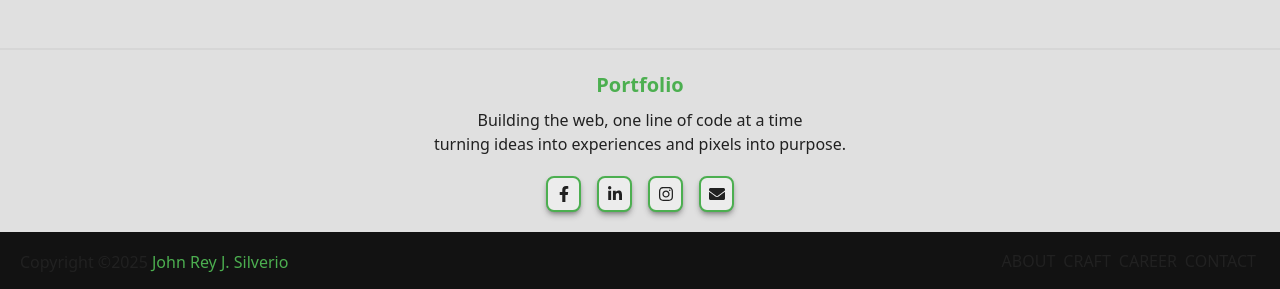
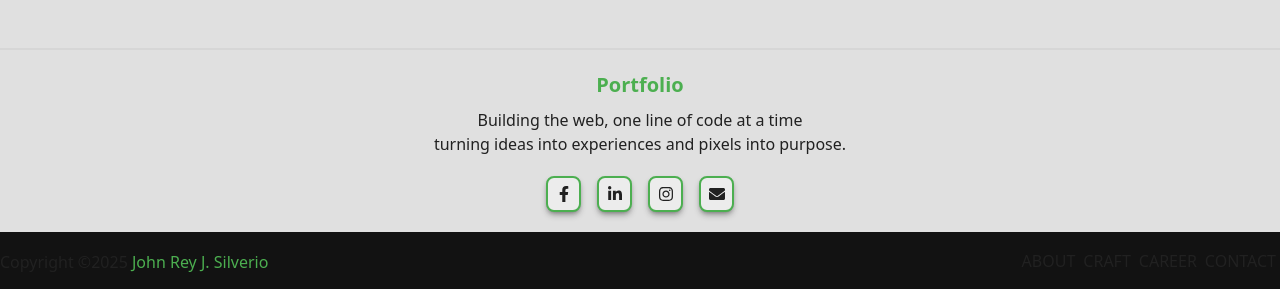
Before and after one commit to johnreysilverio/Portfolio, a Next.js app: page / in a window 1280 px wide. Shown: the part 3952-4241 px from the top of the page. Built offline with nearby package versions, Linux system fonts and the light colour scheme.

Commit message:
fixed footbar

```diff
--- a/components/buttons/MainButton.tsx
+++ b/components/buttons/MainButton.tsx
@@ -7,9 +7,9 @@ const MainButton = ({ text = "" }) => {
   return (
     <Button
       variant="default"
-      className="bg-component2 dark:bg-component2 hover:bg-highlight/75 hover:dark:bg-highlight/75 border-1 border-highlight flex justify-center rounded-md px-10 py-6 shadow-md/30"
+      className="bg-component2 dark:bg-component2/50 hover:bg-highlight/50 hover:dark:bg-highlight/50 border-1 border-highlight flex justify-center rounded-md px-10 py-6 shadow-md/30"
     >
-      <p className="text-[20px] 3xl:text-[24px] text-highlight font-medium text-constantText text-center leading-none">
+      <p className="text-[20px] 3xl:text-[24px] text-highlight font-medium text-center leading-none">
         {text}
       </p>
     </Button>
--- a/components/sections/Footer.tsx
+++ b/components/sections/Footer.tsx
@@ -20,8 +20,7 @@ const Footer = () => {
 
   return (
     <div className="w-full bg-background2 flex justify-center border-border2 border-t-2 pt-5 transition-all duration-200">
-      <div className="flex w-full flex-col items-center justify-center gap-5">
-        <div className="flex">
+      <div className="flex flex-col items-center justify-center gap-5 w-full">
         <div className="flex flex-col text-center gap-2">
           <a
             href="#home"
@@ -39,7 +38,7 @@ const Footer = () => {
             turning ideas into experiences and pixels into purpose.
           </p>
         </div>
-        </div>
+
         <div className="flex w-full gap-4 justify-center items-center">
           <a
             href="https://web.facebook.com/john.rey.jose.silverio"
@@ -61,7 +60,8 @@ const Footer = () => {
             <FooterButton Icon={FaEnvelope} />
           </a>
         </div>
-        <div className="flex flex-col md:flex-row w-full justify-between items-center px-5 bg-[#121212] py-3">
+        <div className="w-full justify-center flex bg-[#121212] py-3">
+          <div className="flex flex-col md:flex-row w-[417px] sm:w-[746px] md:w-[1280px] 3xl:w-[1650px] justify-between items-center">
             <p className="text-text text-center text-[16px]">
               Copyright ©2025{" "}
               <a
@@ -98,6 +98,7 @@ const Footer = () => {
           </div>
         </div>
       </div>
+    </div>
   );
 };
 
```
Lines whose indentation alone changed are shown as unchanged.
